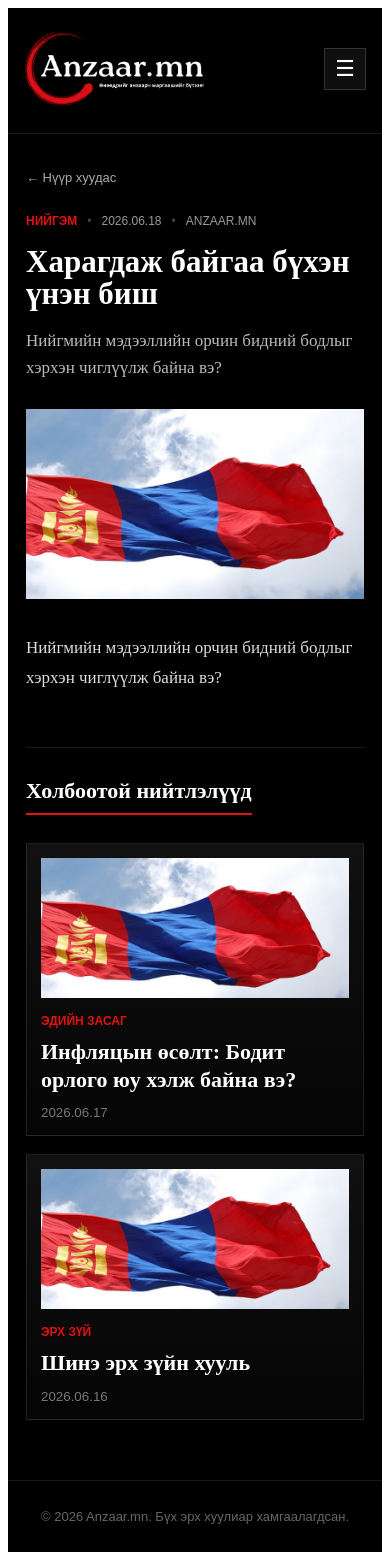
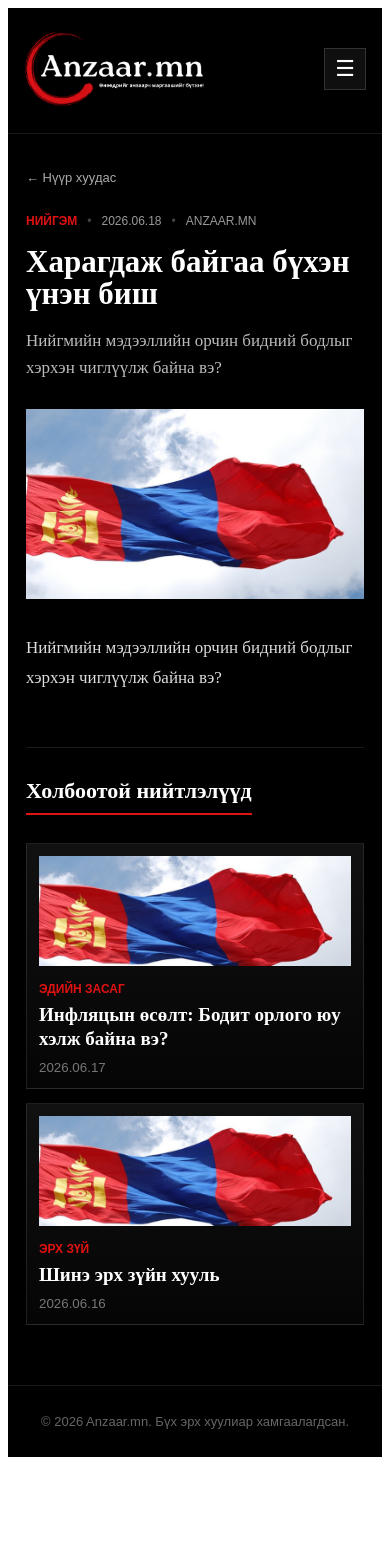
Before and after one commit to toogeemunkhtogtokh-ai/Anzaar-mn, a Next.js app: page /article/1 in a window 390 px wide. After the commit the page ends 1465 px from the top, so only its background shows below. Built offline with nearby package versions, Linux system fonts and the light colour scheme.

Commit message:
Update page.js

```diff
--- a/app/article/[id]/page.js
+++ b/app/article/[id]/page.js
@@ -376,7 +376,7 @@ export default function DynamicArticle({ params }) {
               style={{
                 display: "grid",
                 gridTemplateColumns: isMobile ? "1fr" : "repeat(3,1fr)",
-                gap: isMobile ? 18 : 22,
+                gap: isMobile ? 14 : 22,
               }}
             >
               {relatedArticles.map((item) => (
@@ -388,12 +388,12 @@ export default function DynamicArticle({ params }) {
                     textDecoration: "none",
                     border: "1px solid rgba(255,255,255,.1)",
                     background: "linear-gradient(180deg,#111,#050505)",
-                    padding: isMobile ? 14 : 18,
+                    padding: isMobile ? 12 : 18,
                   }}
                 >
                   <div
                     style={{
-                      height: isMobile ? 140 : 150,
+                      height: isMobile ? 110 : 150,
                       backgroundImage: `url(${item.image || "/hero-main.png"})`,
                       backgroundSize: "cover",
                       backgroundPosition: "center",
@@ -415,9 +415,9 @@ export default function DynamicArticle({ params }) {
 
                   <h3
                     style={{
-                      fontSize: isMobile ? 22 : 23,
+                      fontSize: isMobile ? 19 : 23,
                       lineHeight: 1.25,
-                      margin: "10px 0",
+                      margin: isMobile ? "7px 0" : "10px 0",
                     }}
                   >
                     {item.title}
```
